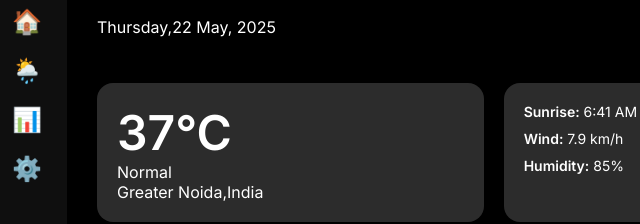
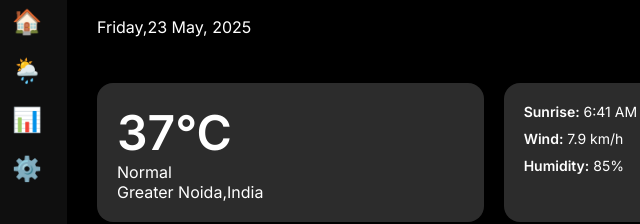
Before and after one commit to Pawan680-u/weather-weather-web, a plain HTML site: page index.html in a window 1280 px wide. Shown: the part 177-401 px from the top of the page, 13-653 px from the left. Drawn offline with Linux system fonts and the light colour scheme.

Commit message:
third commit

```diff
--- a/index.html
+++ b/index.html
@@ -22,7 +22,7 @@
     <main class="main">
       <header class="top-bar">
         <h2>Good Morning, Pawan!</h2>
-        <p>Thursday,22 May, 2025</p>
+        <p>Friday,23 May, 2025</p>
       </header>
 
       <section class="weather-today">
```
